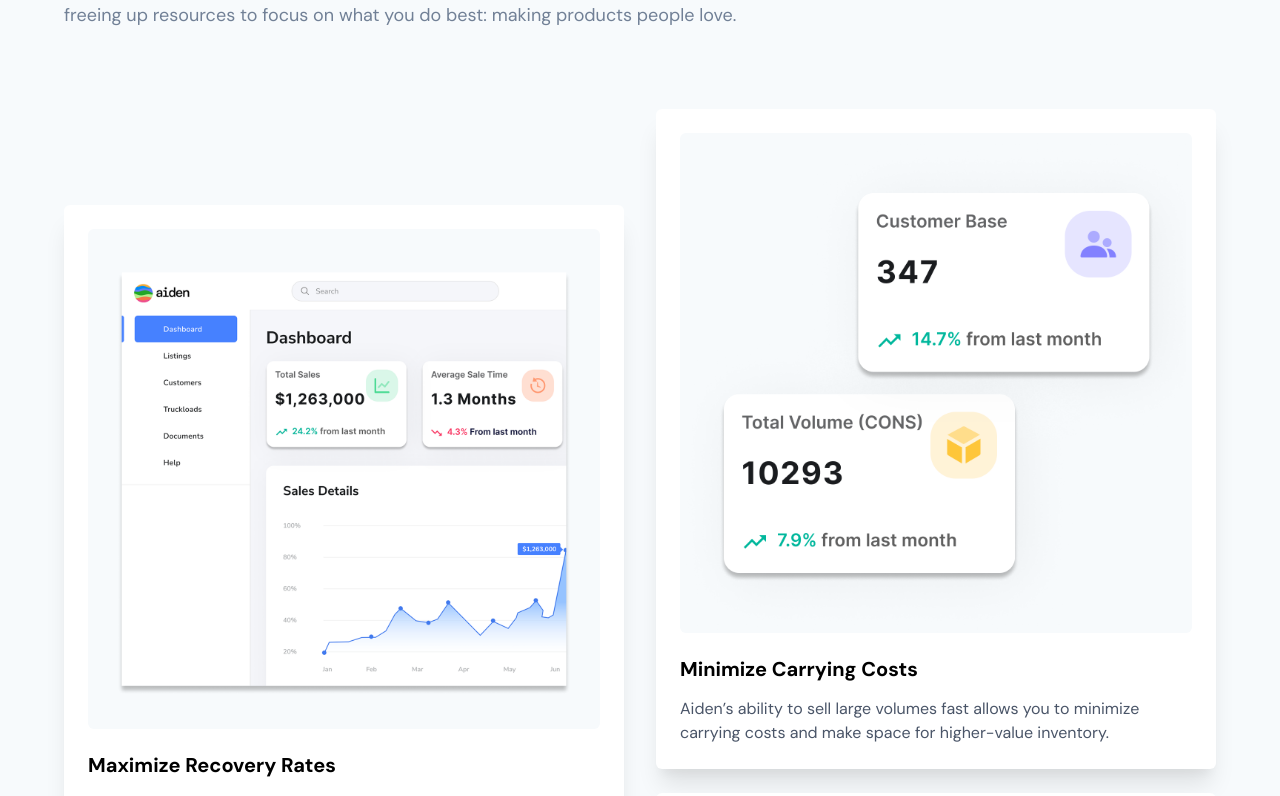
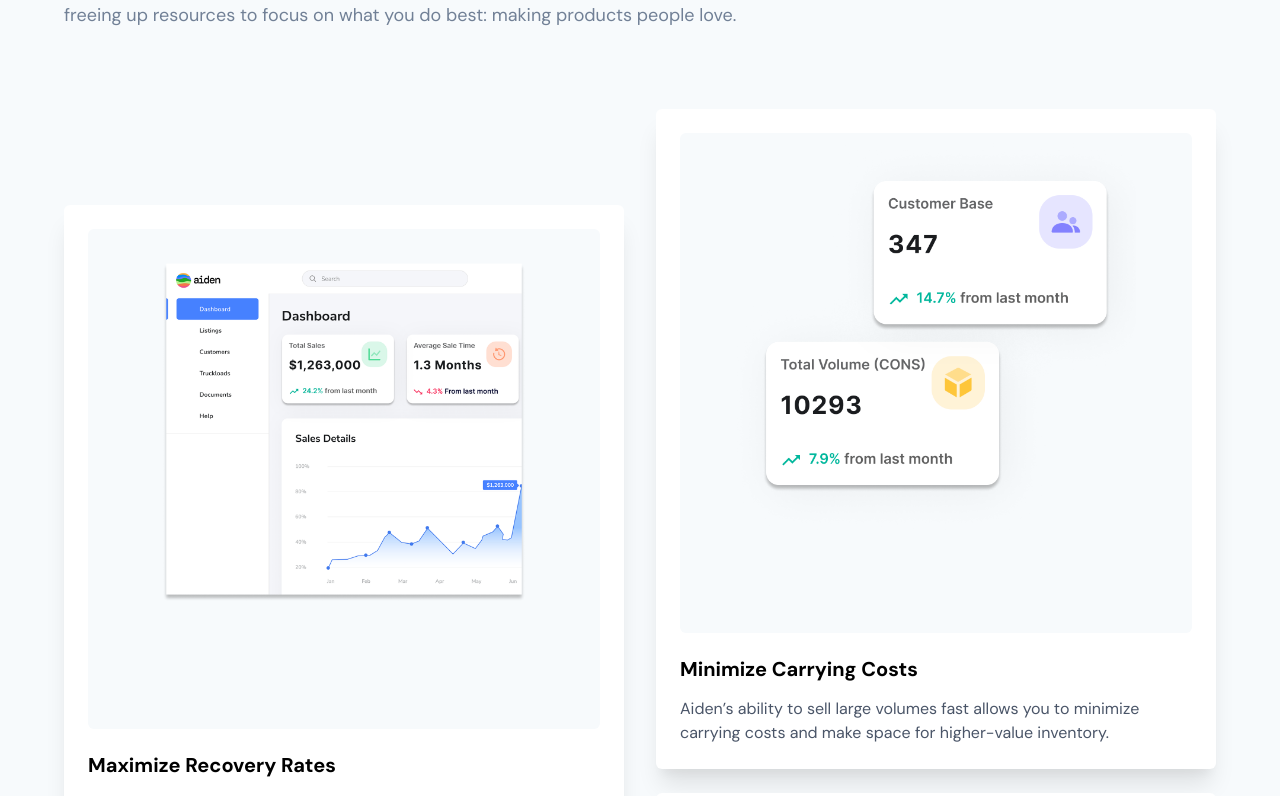
Before and after one commit to dannymansilla/pallet, a React (Create React App) app in the folder frontend/: page / in a window 1280 px wide. Shown: the part 2684-3480 px from the top of the page. Built offline with nearby package versions, Linux system fonts and the light colour scheme; no server answers.

Commit message:
fix small screen

```diff
--- a/frontend/src/components/BuiltForGrowthSection.js
+++ b/frontend/src/components/BuiltForGrowthSection.js
@@ -38,7 +38,7 @@ export default function BuiltForGrowthSection() {
         {/* Image Container with Dynamic Hover Effect */}
         <Box
           width="100%"
-          height="500px"
+          height={{ base: "100px", sm: "400px", md: "400px", lg: "500px" }}
           mx="auto"
           bg={bg}
           transition="background 0.5s ease" // Smooth gradient transition
@@ -54,7 +54,7 @@ export default function BuiltForGrowthSection() {
             borderRadius="lg"
             objectFit="cover"
             width="auto"
-            height={{ base: "100px", sm: "400px", md: "400px", lg: "500px" }}
+            height={{ base: "100px", sm: "400px", md: "400px", lg: "400px" }}
             mx="auto"
           />
         </Box>
```
